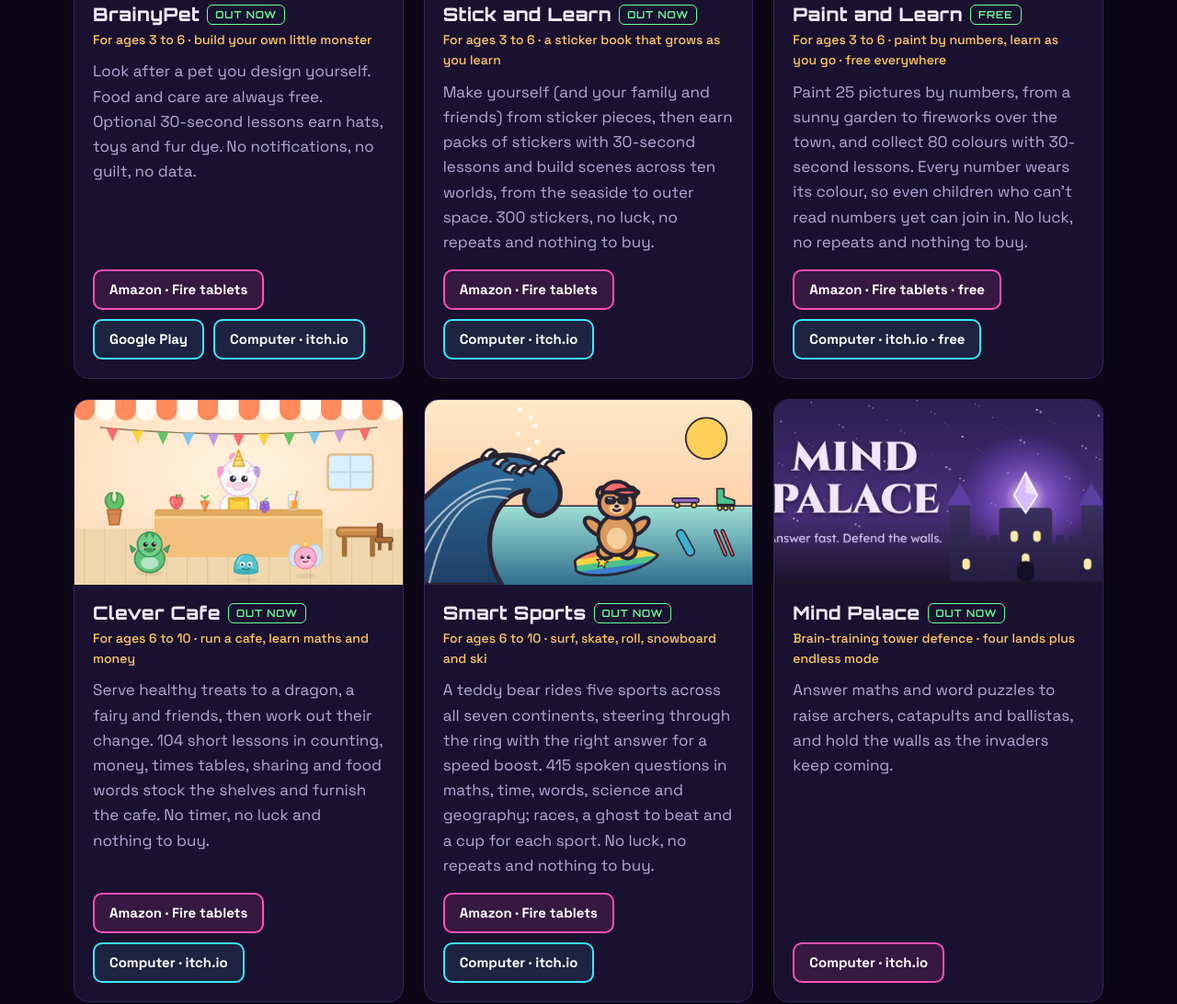
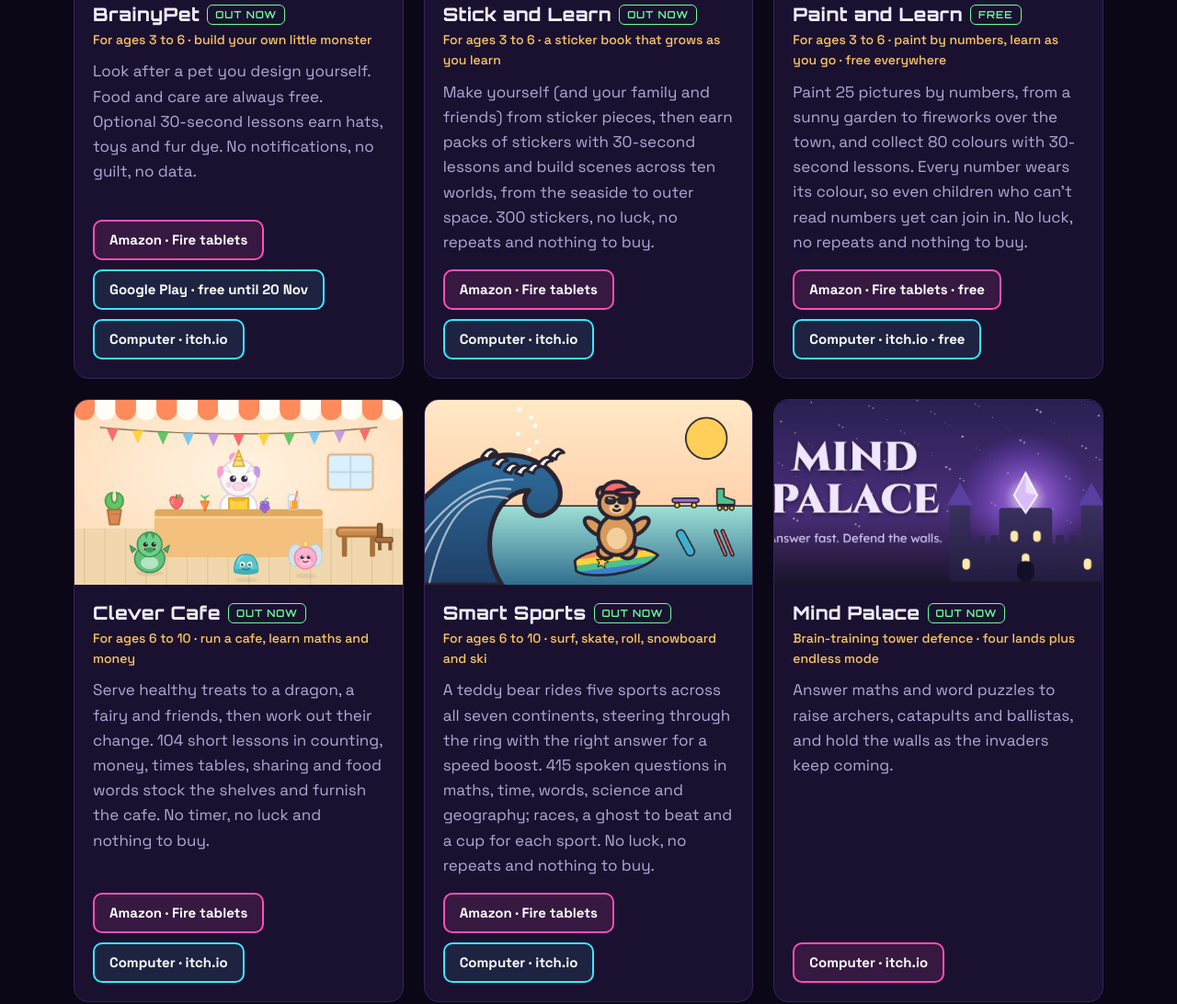
Before and after one commit to C0gn8/c0gn8.github.io, a plain HTML site: page index.html in a window 1280 px wide. Shown: the part 3353-4445 px from the top of the page at 92% size. Drawn offline with Linux system fonts and the light colour scheme.

Commit message:
BrainyPet free on Google Play until 20 Nov (button label ends by itself)
Co-Authored-By: Claude Opus 5.5 <noreply@anthropic.com>
Claude-Session: https://claude.ai/code/session_01BbccDUfZNGxRHpLyRpWhx5

```diff
--- a/index.html
+++ b/index.html
@@ -416,12 +416,21 @@
     p.innerHTML = '&#10003; Independently reviewed by the ' + (REVIEWS.site ? '<a href="' + esc(REVIEWS.site) + '" target="_blank" rel="noopener">Educational App Store</a>' : 'Educational App Store') + '.';
     p.hidden = false;
   }
+  // ---- Store sales: 'game_store': 'last day of the sale' (YYYY-MM-DD). The button says "free until ..." and goes back by itself after that day.
+  const FREE_UNTIL = { brainypet_play: '2026-11-20' };
   const STORES = [['amazon', 'Amazon · Fire tablets'], ['play', 'Google Play'], ['itch', 'Computer · itch.io']];
+  function saleText(key) {
+    const end = FREE_UNTIL[key];
+    if (!end) return '';
+    const last = new Date(end + 'T23:59:59');
+    if (new Date() > last) return '';
+    return ' · free until ' + last.toLocaleDateString('en-GB', { day: 'numeric', month: 'short' });
+  }
   document.querySelectorAll('.play[data-stores]').forEach(el => {
     const k = el.dataset.stores;
     const free = (el.dataset.free || '').split(' ');
     const btns = STORES.filter(([s]) => LINKS[k + '_' + s]).map(([s, label], i) =>
-      '<a class="btn' + (i ? ' alt' : '') + '" href="' + LINKS[k + '_' + s] + '" target="_blank" rel="noopener">' + label + (free.includes(s) ? ' · free' : '') + '</a>');
+      '<a class="btn' + (i ? ' alt' : '') + '" href="' + LINKS[k + '_' + s] + '" target="_blank" rel="noopener">' + label + (free.includes(s) ? ' · free' : saleText(k + '_' + s)) + '</a>');
     el.innerHTML = btns.length ? btns.join('') : '<span class="soon">Coming soon</span>';
     const badge = el.closest('.game').querySelector('.badge.test');
     if (btns.length && badge) { badge.className = 'badge out'; badge.textContent = 'OUT NOW'; }
```
